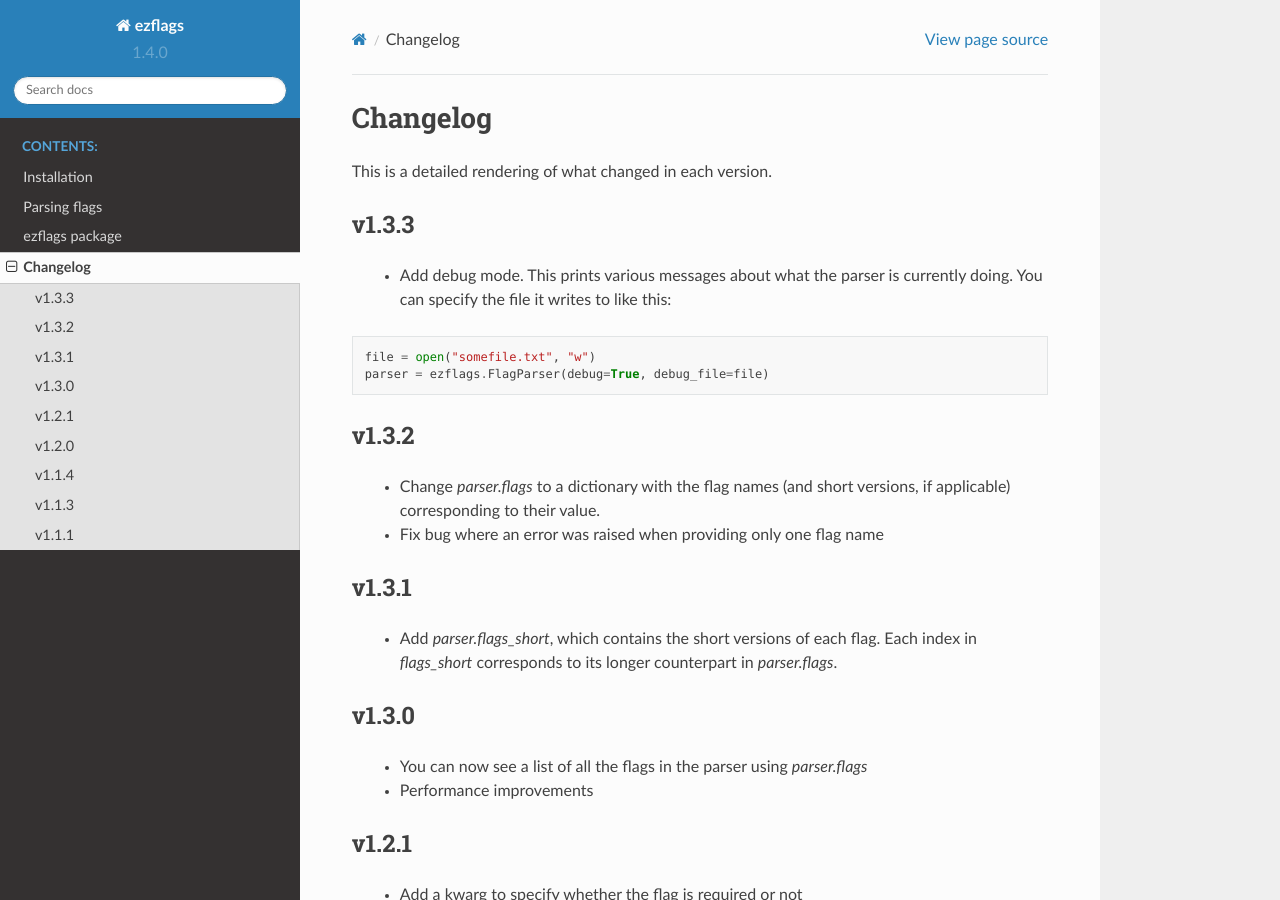
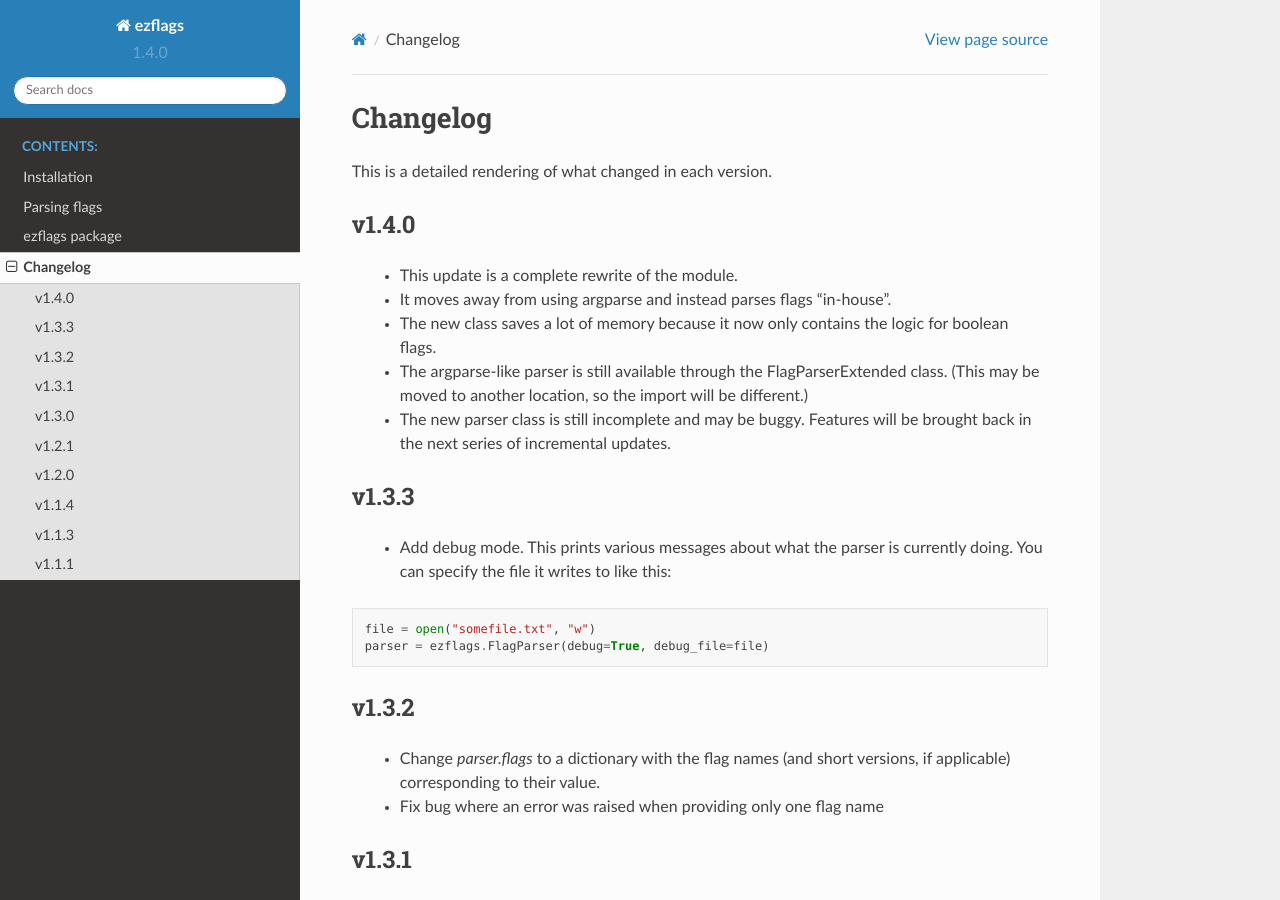
Before and after one commit to karx1/ezflags, a Sphinx documentation site: the page built from docs/source/changelog.rst, in a window 1280 px wide and 900 px high. Built offline with Sphinx 7.4.7 and the Read the Docs theme 2.0.0, drawn with Linux system fonts in a browser that asks for light colours.

Commit message:
Update changelog

```diff
--- a/docs/source/changelog.rst
+++ b/docs/source/changelog.rst
@@ -2,6 +2,16 @@
 =========
 
 This is a detailed rendering of what changed in each version.
+
+.. _vp1p4p0:
+
+v1.4.0
+-------
+ - This update is a complete rewrite of the module.
+ - It moves away from using argparse and instead parses flags "in-house".
+ - The new class saves a lot of memory because it now only contains the logic for boolean flags.
+ - The argparse-like parser is still available through the FlagParserExtended class. (This may be moved to another location, so the import will be different.)
+ - The new parser class is still incomplete and may be buggy. Features will be brought back in the next series of incremental updates.
 
 .. _vp1p3p3:
 
```
